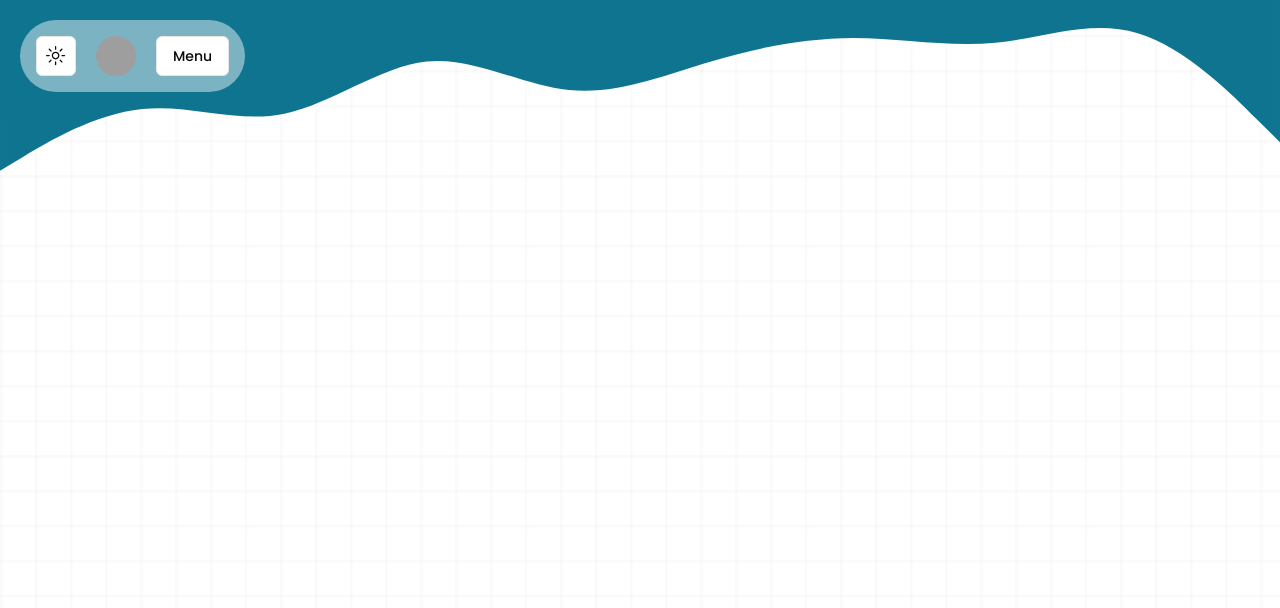
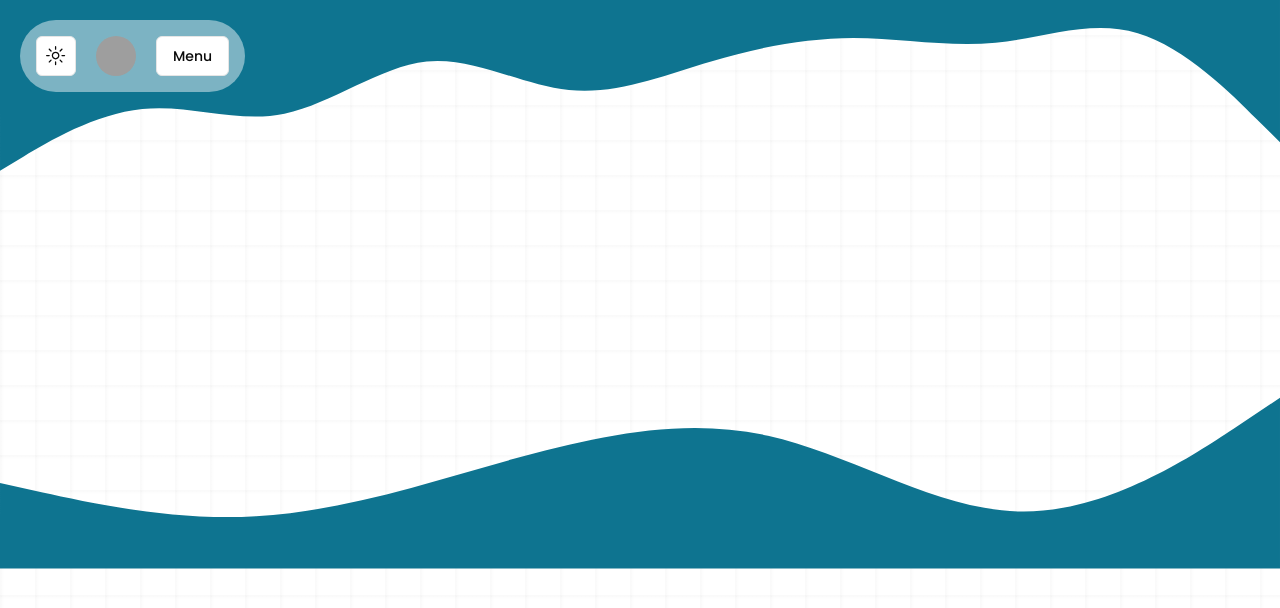
Before and after one commit to L3onardoCZ/pvd-project, a Next.js app: page /account in a window 1280 px wide. Shown: the top 608 px of the page. Built offline with nearby package versions, Linux system fonts and the light colour scheme; grey boxes are pictures that could not be loaded.

Commit message:
Smallfooter

```diff
--- a/src/app/account/page.tsx
+++ b/src/app/account/page.tsx
@@ -1,10 +1,12 @@
 import SmallHeader from "@/components/SmallHeader";
+import SmallFooter from "@/components/SmallFooter";
 
 
 export default function account(){
     return(
         <>
             <SmallHeader/>
+            <SmallFooter/>
         </>
     )
 }
--- /dev/null
+++ b/src/components/SmallFooter.tsx
@@ -0,0 +1,7 @@
+export default function SmallFooter(){
+    return(
+        <>
+            <footer className="footerWave bottom-0"><svg xmlns="http://www.w3.org/2000/svg" viewBox="0 0 1440 320"><path className="fill-cyan-700 dark:fill-cyan-800" fill-opacity="1" d="M0,224L48,234.7C96,245,192,267,288,261.3C384,256,480,224,576,197.3C672,171,768,149,864,170.7C960,192,1056,256,1152,256C1248,256,1344,192,1392,160L1440,128L1440,320L1392,320C1344,320,1248,320,1152,320C1056,320,960,320,864,320C768,320,672,320,576,320C480,320,384,320,288,320C192,320,96,320,48,320L0,320Z"></path></svg></footer>
+        </>
+    )
+}
```
